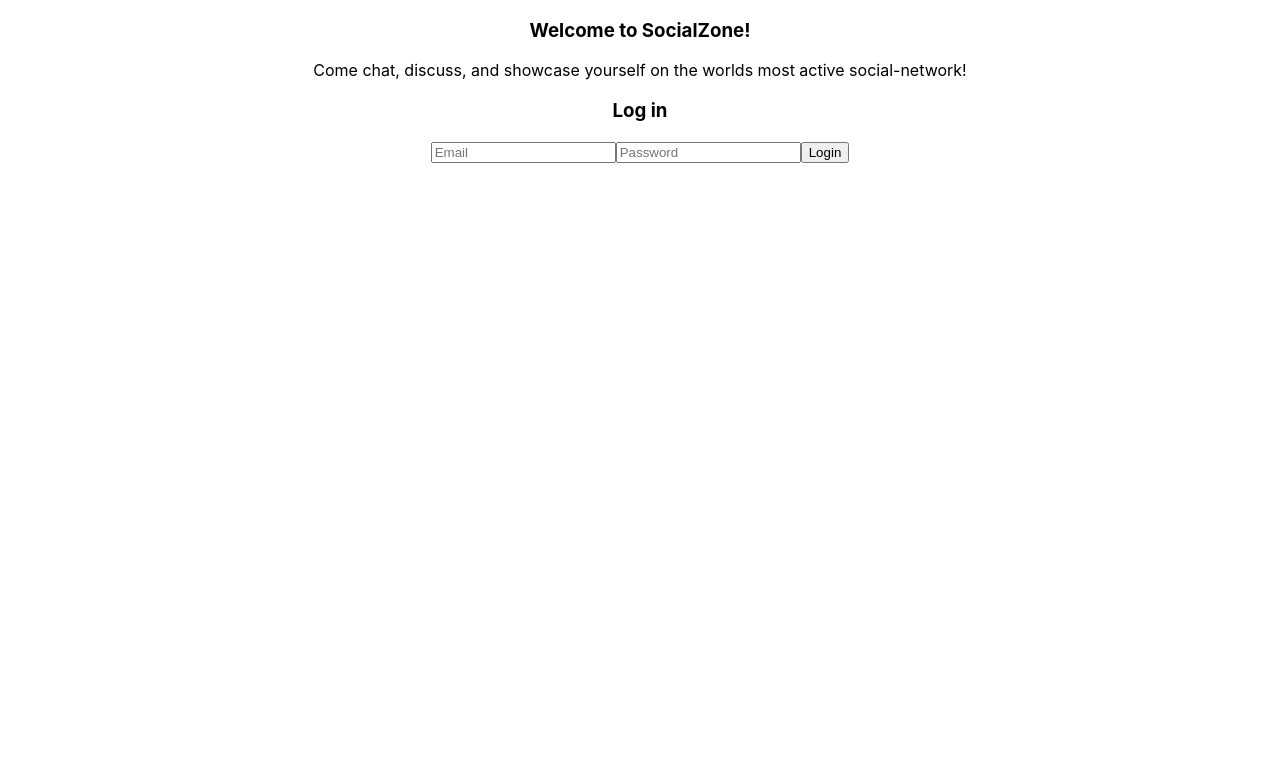
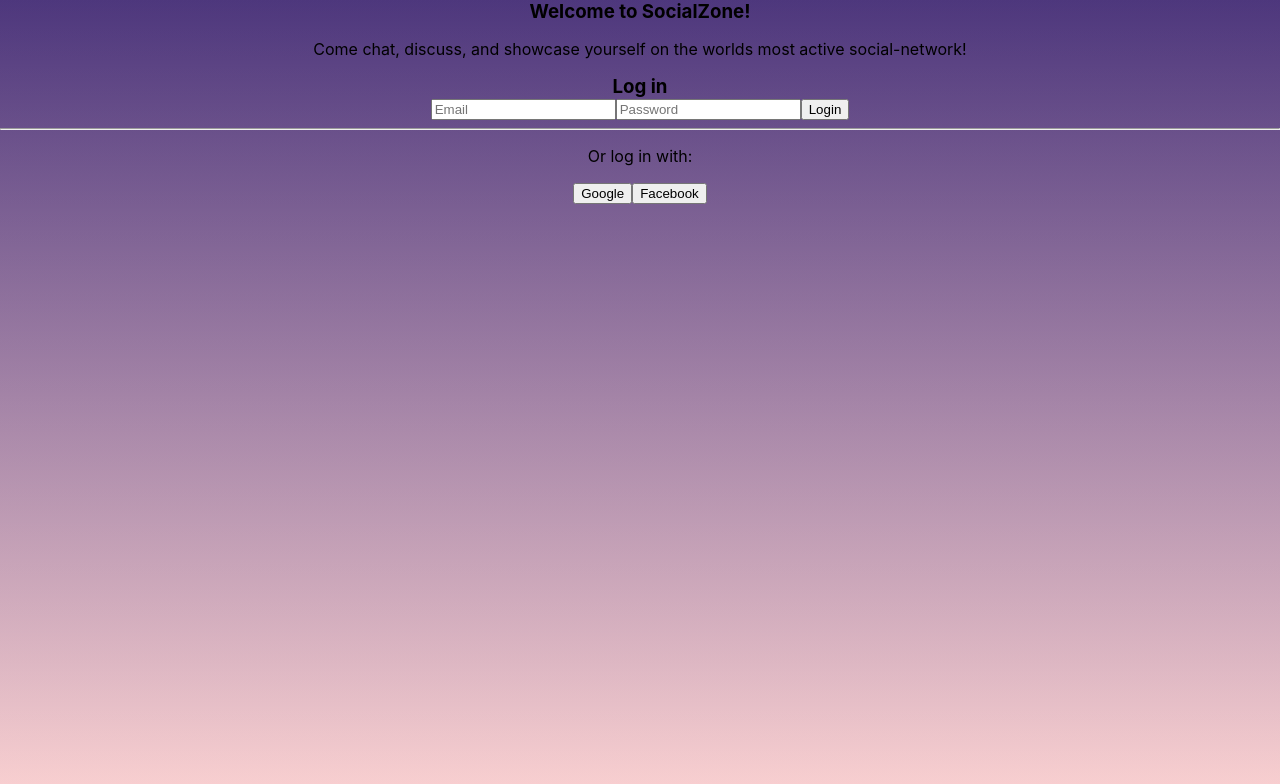
Before and after one commit to daiglewilliam13/socialzone01, a React (Create React App) app: page / in a window 1280 px wide. Shown: the top 784 px of the page. Built offline with nearby package versions, Linux system fonts and the light colour scheme.

Commit message:
add 3rd party login buttons to login component

```diff
--- a/src/components/Login/Login.tsx
+++ b/src/components/Login/Login.tsx
@@ -1,5 +1,5 @@
 import React from 'react';
-
+import './login.css';
 const Login = () => (
     <div id="login-wrapper">
         <div id="login-text-wrapper">
@@ -14,6 +14,13 @@ const Login = () => (
                 <button type='submit'>Login</button>
             </form>
         </div>
+        <hr></hr>
+        <div id="other-auth-wrapper">
+            <p>Or log in with:</p>
+            <button>Google</button>
+            <button>Facebook</button>
+        </div>
+
     </div>
 )
 
--- /dev/null
+++ b/src/components/Login/login.css
@@ -0,0 +1,3 @@
+h3{
+    margin:0;
+}
--- a/src/pages/Landing/Landing.tsx
+++ b/src/pages/Landing/Landing.tsx
@@ -1,5 +1,6 @@
 import React from 'react';
 import Login from '../../components/Login/Login';
+import './landing.css';
 
 const Landing = () => {
 
--- /dev/null
+++ b/src/pages/Landing/landing.css
@@ -0,0 +1,5 @@
+div#landing-wrapper {
+    height:100vh;
+    background: linear-gradient(180deg, rgba(235, 27, 27, 0.2) 99.99%, rgba(235, 27, 27, 0) 100%),
+    linear-gradient(180deg, #263E95 0%, rgba(196, 196, 196, 0) 100%);
+}
```
